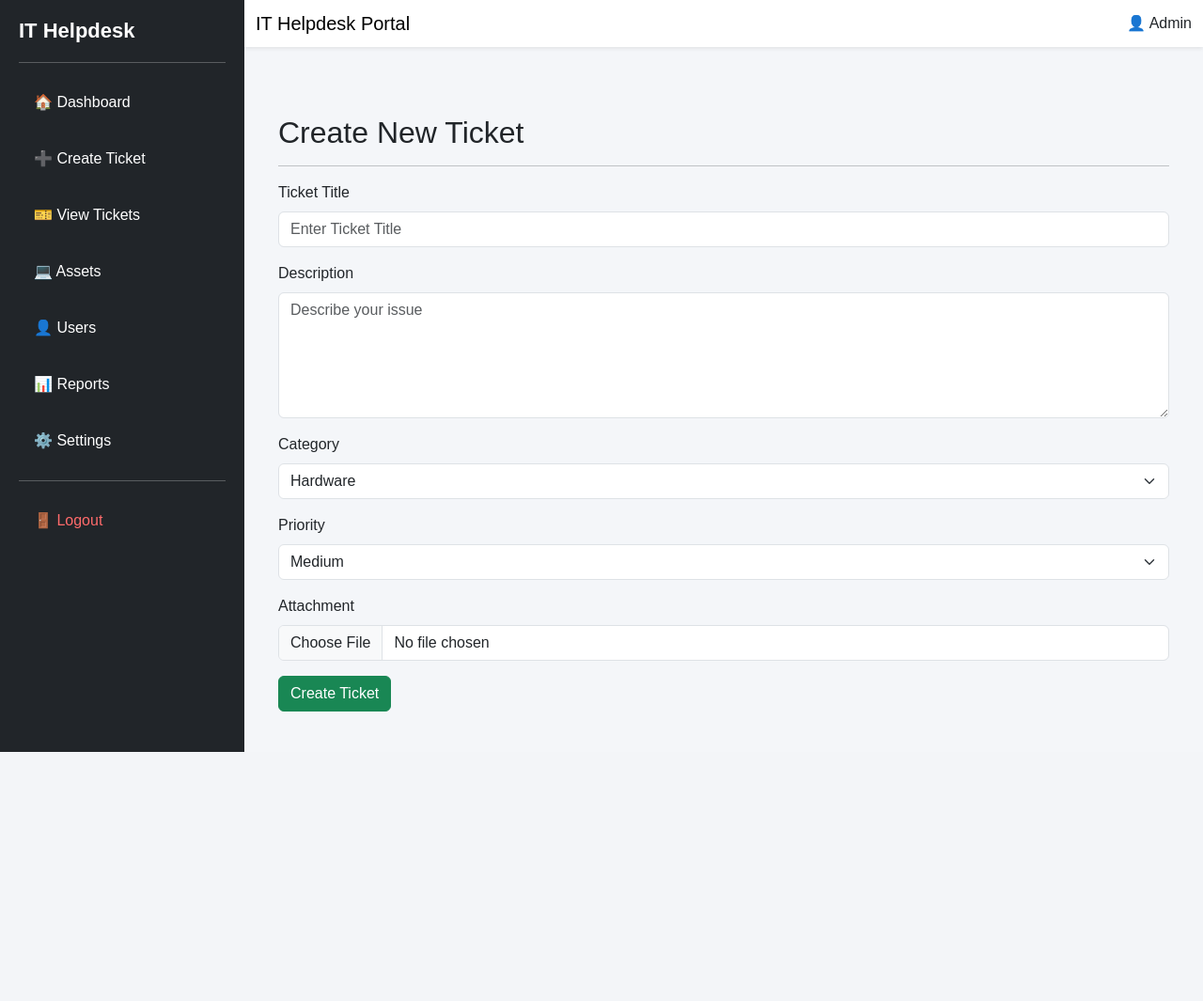
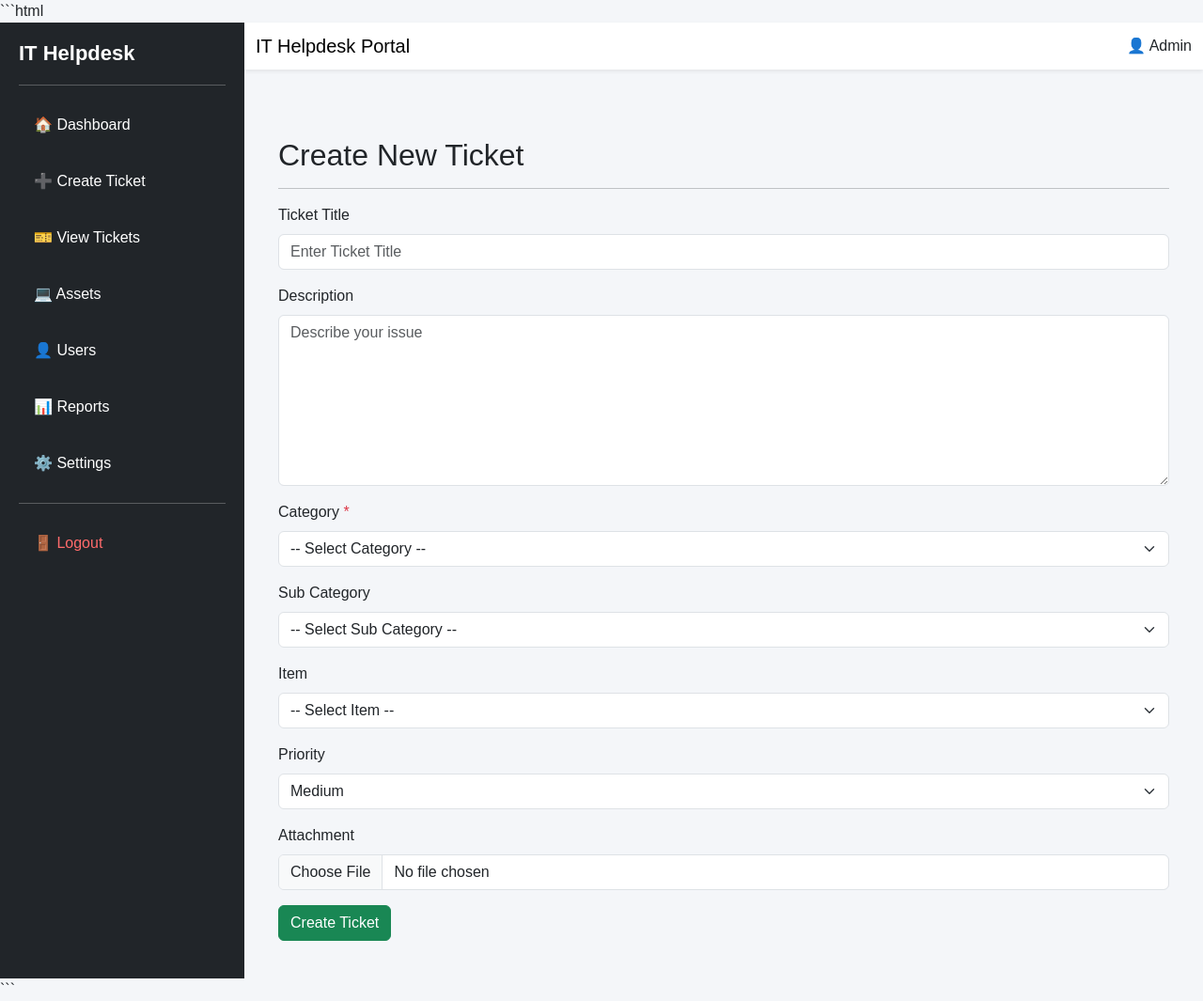
Before and after one commit to sunilballewad-byte/IT-Helpdesk-Portal, a Flask app: page /tickets/create in a window 1280 px wide. Shown: the whole page at 94% size. Before the commit the page ends 800 px from the top, so only its background shows below. Run offline with Flask 3, Linux system fonts and the light colour scheme; a user stored in the database is signed in.

Commit message:
Added ticket RBAC, dynamic categories and asset filters

````diff
--- a/routes/tickets.py
+++ b/routes/tickets.py
@@ -1,8 +1,8 @@
 import os
-import random
+from datetime import datetime
 
 from flask import Blueprint, render_template, request, redirect, url_for
-from flask_login import login_required
+from flask_login import login_required, current_user
 from sqlalchemy import or_
 from werkzeug.utils import secure_filename
 
@@ -10,6 +10,30 @@ from config import Config
 from models import db, Ticket
 
 tickets = Blueprint("tickets", __name__)
+
+
+# =====================================
+# Generate Ticket Number
+# =====================================
+def generate_ticket_number():
+    year = datetime.now().year
+    prefix = f"INC-{year}-"
+
+    numbers = []
+
+    existing_tickets = Ticket.query.all()
+
+    for ticket in existing_tickets:
+        if ticket.ticket_number and ticket.ticket_number.startswith(prefix):
+            try:
+                number = int(ticket.ticket_number.split("-")[-1])
+                numbers.append(number)
+            except ValueError:
+                pass
+
+    next_number = max(numbers, default=0) + 1
+
+    return f"INC-{year}-{next_number:06d}"
 
 
 # =====================================
@@ -56,10 +80,8 @@ def create_ticket():
 
         file = request.files.get("attachment")
 
-        if file and file.filename != "":
-
+        if file and file.filename:
             filename = secure_filename(file.filename)
-
             file.save(
                 os.path.join(
                     Config.UPLOAD_FOLDER,
@@ -68,27 +90,17 @@ def create_ticket():
             )
 
         ticket = Ticket(
-
-            ticket_number=f"INC{random.randint(10000,99999)}",
-
+            ticket_number=generate_ticket_number(),
             title=request.form.get("title"),
-
             description=request.form.get("description"),
-
             category=request.form.get("category"),
-
             priority=request.form.get("priority"),
-
             status="Open",
-
-            created_by="Admin",
-
+            created_by=current_user.email,
             attachment=filename
-
         )
 
         db.session.add(ticket)
-
         db.session.commit()
 
         return redirect(url_for("tickets.view_tickets"))
@@ -108,13 +120,9 @@ def edit_ticket(id):
     if request.method == "POST":
 
         ticket.title = request.form.get("title")
-
         ticket.description = request.form.get("description")
-
         ticket.category = request.form.get("category")
-
         ticket.priority = request.form.get("priority")
-
         ticket.status = request.form.get("status")
 
         db.session.commit()
@@ -137,7 +145,6 @@ def delete_ticket(id):
     ticket = Ticket.query.get_or_404(id)
 
     db.session.delete(ticket)
-
     db.session.commit()
 
     return redirect(url_for("tickets.view_tickets"))
--- /dev/null
+++ b/static/js/category.js
@@ -0,0 +1,109 @@
+const data = {
+    Hardware: {
+        Laptop: ["Dell", "HP", "Lenovo", "Surface"],
+        Desktop: ["Dell", "HP"],
+        Printer: ["HP", "Canon", "Epson"],
+        Monitor: ["Dell", "LG"]
+    },
+    Software: {
+        Office: ["Outlook", "Excel", "Word"],
+        Windows: ["Windows 11", "Windows 10"],
+        ERP: ["NetSuite"]
+    },
+    Network: {
+        WiFi: ["Access Point"],
+        Firewall: ["Sophos", "Fortigate"],
+        Switch: ["Cisco", "Aruba"]
+    }
+};
+
+function loadSubCategory() {
+    const category = document.getElementById("category").value;
+    const subcategory = document.getElementById("subcategory");
+    const item = document.getElementById("item");
+
+    // Reset subcategory and item dropdowns
+    subcategory.innerHTML = '<option value="">-- Select Sub Category --</option>';
+    item.innerHTML = '<option value="">-- Select Item --</option>';
+
+    if (!category || !data[category]) {
+        return;
+    }
+
+    Object.keys(data[category]).forEach(function (value) {
+        const option = document.createElement("option");
+        option.value = value;
+        option.textContent = value;
+        subcategory.appendChild(option);
+    });
+}
+
+function loadItems() {
+    const category = document.getElementById("category").value;
+    const subcategory = document.getElementById("subcategory").value;
+    const item = document.getElementById("item");
+
+    // Reset item dropdown
+    item.innerHTML = '<option value="">-- Select Item --</option>';
+
+    if (!category || !subcategory || !data[category][subcategory]) {
+        return;
+    }
+
+    data[category][subcategory].forEach(function (value) {
+        const option = document.createElement("option");
+        option.value = value;
+        option.textContent = value;
+        item.appendChild(option);
+    });
+}
+
+function loadDescription() {
+    const category = document.getElementById("category").value;
+    const subcategory = document.getElementById("subcategory").value;
+    const item = document.getElementById("item").value;
+    const description = document.getElementById("description");
+
+    if (!item) {
+        description.value = "";
+        return;
+    }
+
+    description.value =
+`Category : ${category}
+Sub Category : ${subcategory}
+Item : ${item}
+
+Issue :
+
+Location :
+
+Error Message :
+
+Impact :
+
+Steps Already Tried :
+`;
+}
+
+function setPriority() {
+    const category = document.getElementById("category").value;
+    const priority = document.getElementById("priority");
+
+    switch(category) {
+        case "Network":
+        case "Access":
+            priority.value = "High";
+            break;
+
+        case "Hardware":
+        case "Software":
+        default:
+            priority.value = "Medium";
+            break;
+
+        case "Email":
+            priority.value = "Low";
+            break;
+    }
+}
--- a/templates/base.html
+++ b/templates/base.html
@@ -1,3 +1,4 @@
+```html
 <!DOCTYPE html>
 <html lang="en">
 
@@ -8,8 +9,10 @@
 
     <title>{% block title %}IT Helpdesk Portal{% endblock %}</title>
 
+    <!-- Bootstrap CSS -->
     <link href="https://cdn.jsdelivr.net/npm/bootstrap@5.3.3/dist/css/bootstrap.min.css" rel="stylesheet">
 
+    <!-- Custom CSS -->
     <link rel="stylesheet"
           href="{{ url_for('static', filename='css/style.css') }}">
 
@@ -23,31 +26,26 @@
     {% include 'layout/sidebar.html' %}
 
     <!-- Main Content -->
-
     <div class="flex-grow-1">
 
         <!-- Navbar -->
-
         <nav class="navbar navbar-light bg-white shadow-sm">
 
             <div class="container-fluid">
 
                 <span class="navbar-brand mb-0 h4">
-
                     IT Helpdesk Portal
-
                 </span>
 
                 <span>
-
                     👤 Admin
-
                 </span>
 
             </div>
 
         </nav>
 
+        <!-- Page Content -->
         <div class="container-fluid p-4">
 
             {% block content %}
@@ -58,9 +56,18 @@
     </div>
 
 </div>
+
+<!-- Chart.js -->
 <script src="https://cdn.jsdelivr.net/npm/chart.js"></script>
+
+<!-- Bootstrap JS -->
 <script src="https://cdn.jsdelivr.net/npm/bootstrap@5.3.3/dist/js/bootstrap.bundle.min.js"></script>
+
+<!-- Page Specific JavaScript -->
+{% block scripts %}
+{% endblock %}
 
 </body>
 
 </html>
+```
--- a/templates/create_ticket.html
+++ b/templates/create_ticket.html
@@ -7,7 +7,6 @@
 <div class="container mt-5">
 
     <h2>Create New Ticket</h2>
-
     <hr>
 
     <form method="POST" enctype="multipart/form-data">
@@ -25,61 +24,87 @@
         <div class="mb-3">
             <label class="form-label">Description</label>
             <textarea
+                id="description"
                 name="description"
-                rows="5"
+                rows="7"
                 class="form-control"
                 placeholder="Describe your issue"
                 required></textarea>
         </div>
 
         <div class="mb-3">
-            <label class="form-label">Category</label>
+            <label class="form-label">
+                Category <span class="text-danger">*</span>
+            </label>
             <select
+                class="form-select"
+                id="category"
                 name="category"
+                onchange="loadSubCategory(); setPriority();"
+                required>
+                <option value="">-- Select Category --</option>
+                <option value="Hardware">Hardware</option>
+                <option value="Software">Software</option>
+                <option value="Network">Network</option>
+                <option value="Email">Email</option>
+                <option value="Access">Access</option>
+            </select>
+        </div>
+
+        <div class="mb-3">
+            <label class="form-label">
+                Sub Category
+            </label>
+            <select
                 class="form-select"
-                required>
-                <option>Hardware</option>
-                <option>Software</option>
-                <option>Network</option>
-                <option>Printer</option>
-                <option>Email</option>
-                <option>VPN</option>
+                id="subcategory"
+                name="subcategory"
+                onchange="loadItems()">
+                <option value="">-- Select Sub Category --</option>
+            </select>
+        </div>
+
+        <div class="mb-3">
+            <label class="form-label">
+                Item
+            </label>
+            <select
+                class="form-select"
+                id="item"
+                name="item"
+                onchange="loadDescription()">
+                <option value="">-- Select Item --</option>
             </select>
         </div>
 
         <div class="mb-3">
             <label class="form-label">Priority</label>
             <select
+                id="priority"
                 name="priority"
                 class="form-select"
                 required>
-                <option>Low</option>
-                <option selected>Medium</option>
-                <option>High</option>
-                <option>Critical</option>
+                <option value="Low">Low</option>
+                <option value="Medium" selected>Medium</option>
+                <option value="High">High</option>
+                <option value="Critical">Critical</option>
             </select>
         </div>
 
-        <!-- Attachment -->
         <div class="mb-3">
-
             <label class="form-label">
                 Attachment
             </label>
-
             <input
                 type="file"
                 name="attachment"
                 class="form-control">
-
         </div>
 
         <button
             type="submit"
             class="btn btn-success">
-
             Create Ticket
-
         </button>
 
     </form>
@@ -87,3 +112,7 @@
 </div>
 
 {% endblock %}
+
+{% block scripts %}
+<script src="{{ url_for('static', filename='js/category.js') }}"></script>
+{% endblock %}
````
Also changed, not shown: templates/view_tickets.html (+29 -32 lines), database/helpdesk.db.
